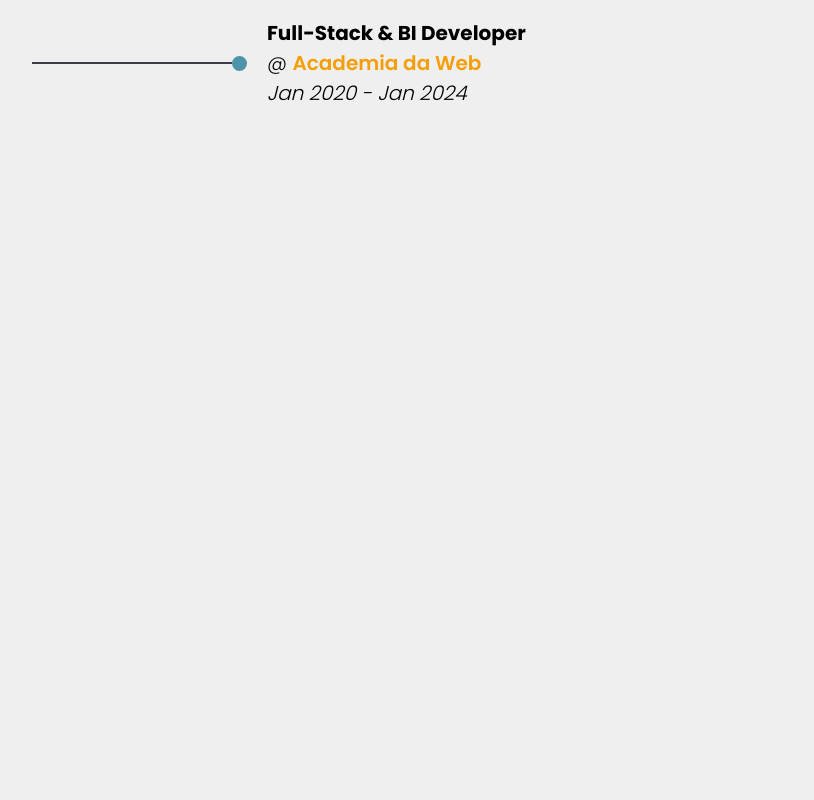
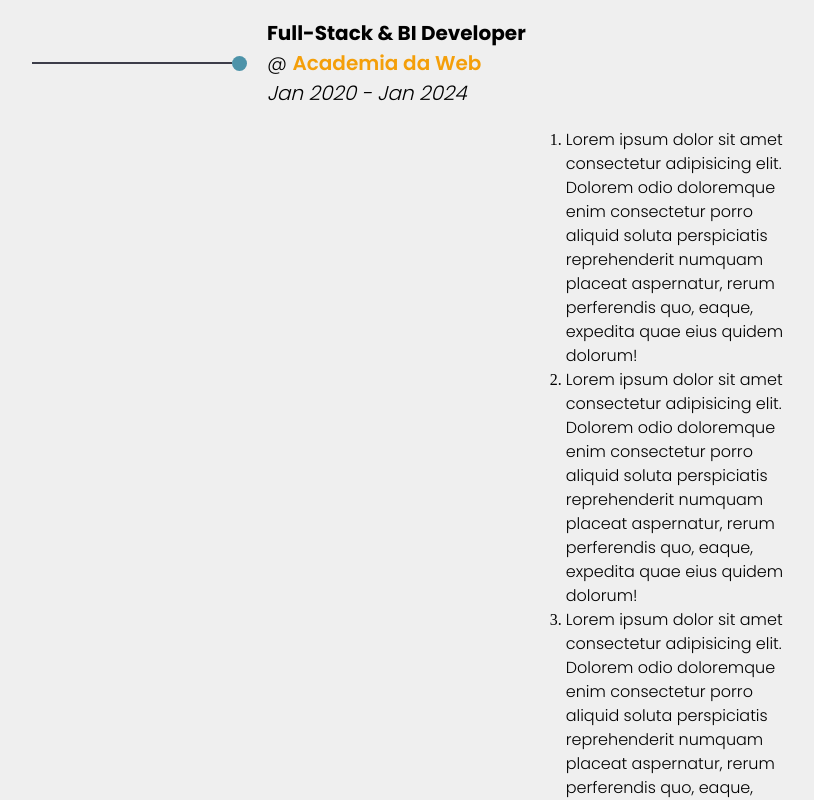
Before and after one commit to lmiguelcolombo/v2-react-portifolio, a React (Vite) app: page / in a window 1280 px wide. Shown: the part 3480-4280 px from the top of the page, without its empty margins (220-1034 px from the left). Before the commit the page ends 3608 px from the top, so only its background shows below. Built offline with nearby package versions, Linux system fonts and the light colour scheme; no server answers; a web font is replaced by a local one.

Commit message:
refactor: add animation; description

```diff
--- a/src/components/Experience/Experience.scss
+++ b/src/components/Experience/Experience.scss
@@ -12,6 +12,7 @@
     padding-top: 60px;
 
     .line {
+      animation: growLine 2s forwards;
       height: 100%;
       width: 6px;
       background: #3c3d49;
@@ -45,6 +46,7 @@
 
         .horizontal-line {
           width: 200px;
+          animation: growMilestoneLine 2s forwards;
           height: 2px;
           background: #3c3d49;
         }
@@ -76,3 +78,21 @@
     }
   }
 }
+
+@keyframes growLine {
+  0% {
+    height: 0%;
+  }
+  100% {
+    height: 100%;
+  }
+}
+
+@keyframes growMilestoneLine {
+  0% {
+    width: 0px;
+  }
+  100% {
+    width: 200px;
+  }
+}
--- a/src/components/Experience/index.tsx
+++ b/src/components/Experience/index.tsx
@@ -1,4 +1,5 @@
 // import Container from "../Container";
+import { useRef } from "react";
 import "./Experience.scss";
 
 type ExperienceProps = {
@@ -34,6 +35,13 @@ const Timeline = () => {
       title: "Full-Stack & BI Developer",
       company: "Academia da Web",
       startEndDates: "Jan 2020 - Jan 2024",
+      description: [
+        "Lorem ipsum dolor sit amet consectetur adipisicing elit. Dolorem odio doloremque enim consectetur porro aliquid soluta perspiciatis reprehenderit numquam placeat aspernatur, rerum perferendis quo, eaque, expedita quae eius quidem dolorum!",
+        "Lorem ipsum dolor sit amet consectetur adipisicing elit. Dolorem odio doloremque enim consectetur porro aliquid soluta perspiciatis reprehenderit numquam placeat aspernatur, rerum perferendis quo, eaque, expedita quae eius quidem dolorum!",
+        "Lorem ipsum dolor sit amet consectetur adipisicing elit. Dolorem odio doloremque enim consectetur porro aliquid soluta perspiciatis reprehenderit numquam placeat aspernatur, rerum perferendis quo, eaque, expedita quae eius quidem dolorum!",
+        "Lorem ipsum dolor sit amet consectetur adipisicing elit. Dolorem odio doloremque enim consectetur porro aliquid soluta perspiciatis reprehenderit numquam placeat aspernatur, rerum perferendis quo, eaque, expedita quae eius quidem dolorum!",
+        "Lorem ipsum dolor sit amet consectetur adipisicing elit. Dolorem odio doloremque enim consectetur porro aliquid soluta perspiciatis reprehenderit numquam placeat aspernatur, rerum perferendis quo, eaque, expedita quae eius quidem dolorum!",
+      ],
     },
   ];
   return (
```
